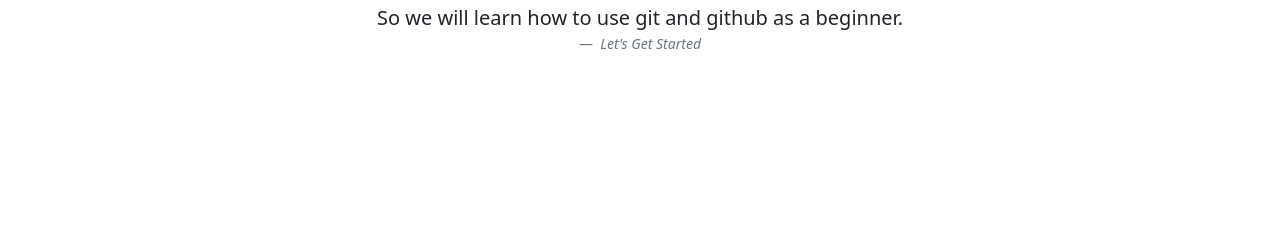
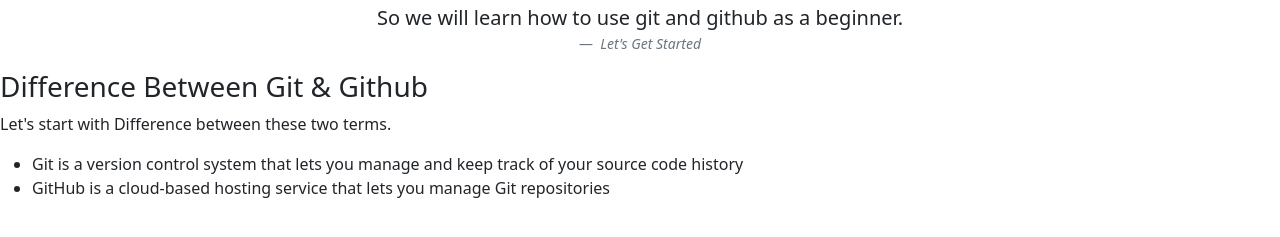
Before and after one commit to bcsf19a025/forPractice, a website: page index.html in a window 1280 px wide. Shown: the part 139-376 px from the top of the page. Drawn offline with nearby package versions, Linux system fonts and the light colour scheme.

Commit message:
Added difference between git & github.

```diff
--- a/index.html
+++ b/index.html
@@ -17,8 +17,9 @@
     ></script>
     <title>Github Tutorial</title>
   </head>
-  <!-------------------------------- BODY i s starting ------------------------------------->
+  <!-------------------------------- BODY is starting ------------------------------------->
   <body>
+    <!-------------------------------- Navbar is starting ------------------------------------->
     <nav class="navbar sticky-top navbar-dark bg-dark">
       <div class="container-fluid">
         <a class="navbar-brand" href="#">
@@ -33,6 +34,7 @@
         </a>
       </div>
     </nav>
+    <!-------------------------------- Navbar Ending ------------------------------------->
     <h1 class="text-center">Welcome to GitHub Tutorial</h1>
     <figure class="text-center">
       <blockquote class="blockquote">
@@ -42,5 +44,17 @@
         <cite title="Source Title">Let's Get Started</cite>
       </figcaption>
     </figure>
+    <h3 class>Difference Between Git & Github</h3>
+    <p class="ml-4">Let's start with Difference between these two terms.</p>
+    <ul>
+      <li class="ml-4">
+        Git is a version control system that lets you manage and keep track of
+        your source code history
+      </li>
+      <li class="ml-4">
+        GitHub is a cloud-based hosting service that lets you manage Git
+        repositories
+      </li>
+    </ul>
   </body>
 </html>
```
